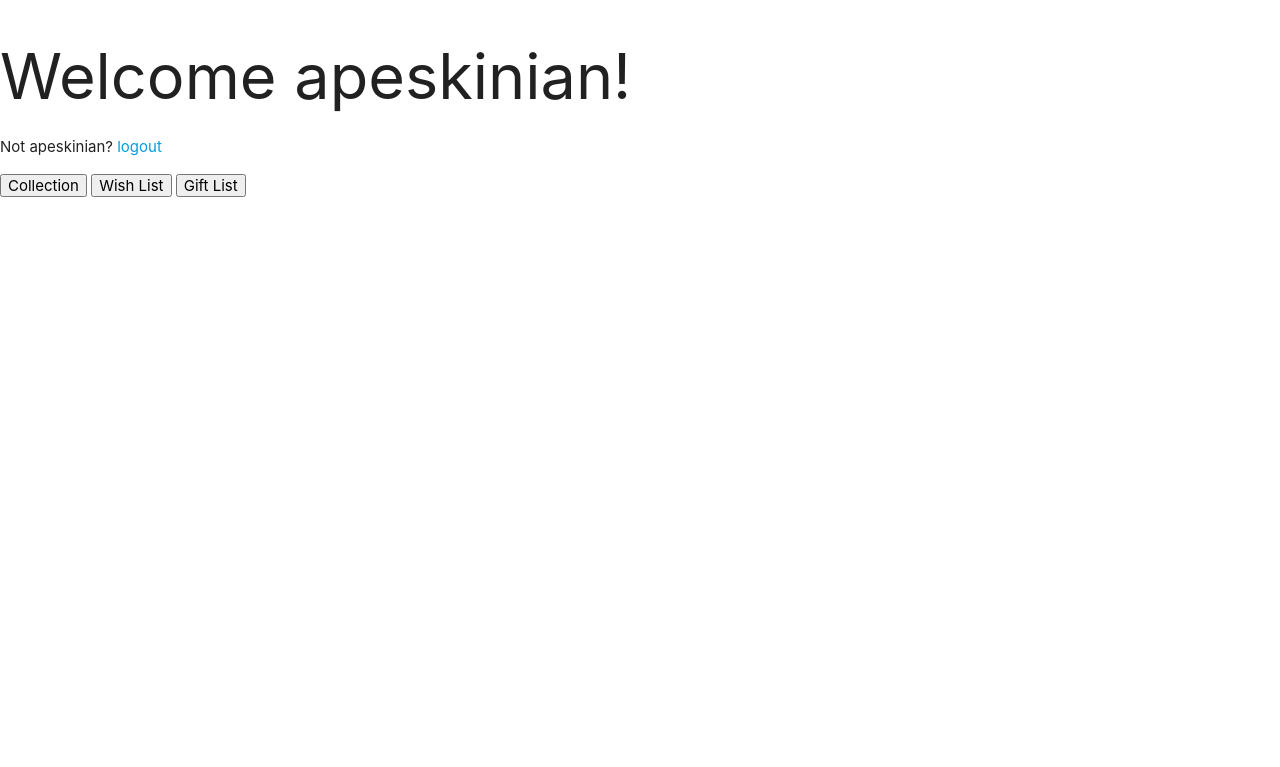
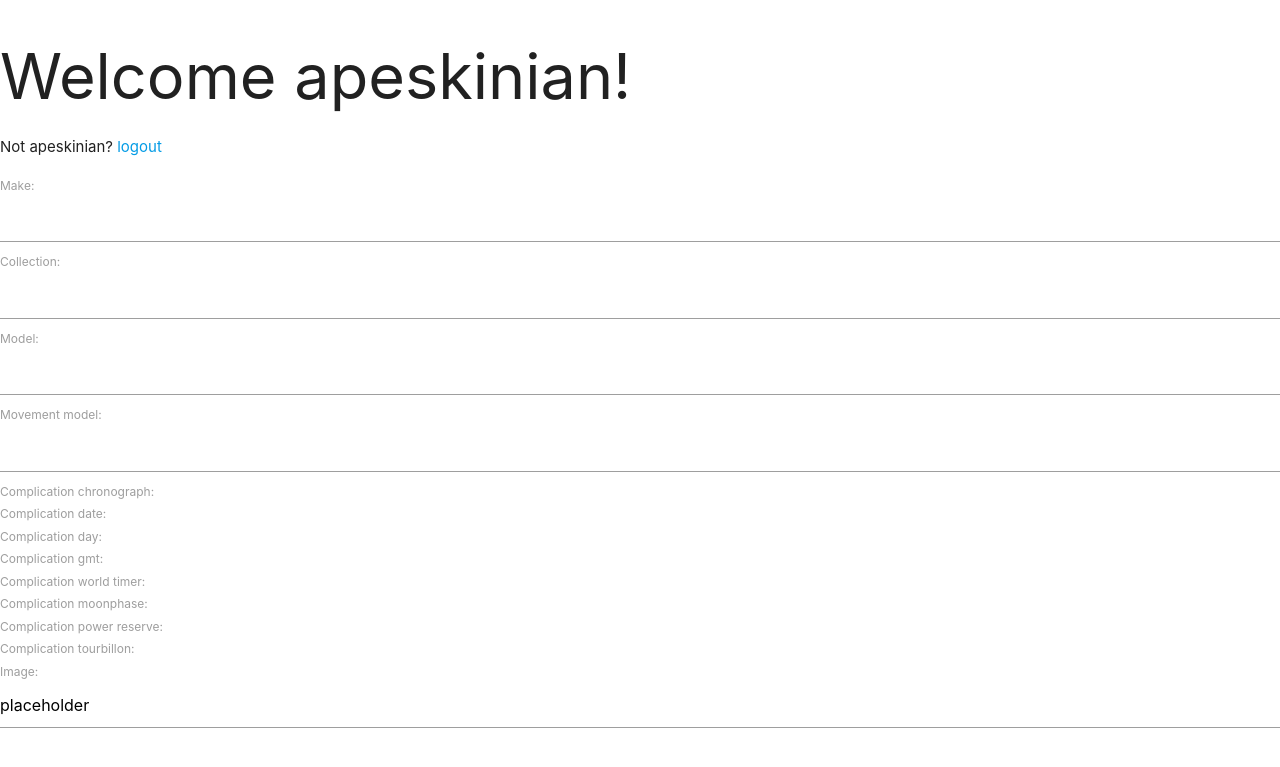
Before and after one commit to apeskinian/p4_watch-o-tron, a Django app: page /add_edit in a window 1280 px wide. Shown: the top 767 px of the page. Run offline with Django 5.2, Linux system fonts and the light colour scheme; a user stored in the database is signed in; data comes from the database, SQL or seed files in the repository; some libraries are stand-ins or nearby versions.

Commit message:
Create form for watch addition

```diff
--- /dev/null
+++ b/watches/forms.py
@@ -0,0 +1,21 @@
+from django import forms
+from .models import Watch, WatchList, WatchMovement
+
+class WatchForm(forms.ModelForm):
+    class Meta:
+        model = Watch
+        fields = (
+            'make',
+            'collection',
+            'model',
+            'movement_model',
+            'complication_chronograph',
+            'complication_date',
+            'complication_day',
+            'complication_gmt',
+            'complication_world_timer',
+            'complication_moonphase',
+            'complication_power_reserve',
+            'complication_tourbillon',
+            'image',
+        )
--- /dev/null
+++ b/watches/templates/watches/add_edit.html
@@ -0,0 +1,11 @@
+{% extends 'base.html' %}
+{% load static %}
+
+{% block content %}
+    <h1>Welcome {{ user.username }}!</h1>
+    <p>Not {{ user.username }}? <a href="{{ logout_url }}">logout</a></p>
+    <div>
+        {{ watch_form }}
+        {% csrf_token %}
+    </div>
+{% endblock %}
--- a/watches/templates/watches/home.html
+++ b/watches/templates/watches/home.html
@@ -8,6 +8,8 @@
         {% for thing in lists %}
             <a href="{% url 'watch_list' thing %}"><button class="switch_list">{{ thing }}</button></a>
         {% endfor %}
+
+        <a href="{% url 'add_edit' %}"><button>Add a Watch</button></a>
 
         {% for watch in watches %}
         <div class="row">
--- a/watches/urls.py
+++ b/watches/urls.py
@@ -4,5 +4,6 @@ from . import views
 # working code
 urlpatterns = [
     path('', views.home, name='home'),
+    path('add_edit', views.add_edit, name='add_edit'),
     path('<str:list_name>', views.home, name='watch_list')
 ]
--- a/watches/views.py
+++ b/watches/views.py
@@ -1,5 +1,6 @@
 from django.shortcuts import render, get_object_or_404
 from .models import Watch, WatchList
+from .forms import WatchForm
 
 
 def home(request, list_name='Collection'):
@@ -18,3 +19,12 @@ def home(request, list_name='Collection'):
         return render(request, 'watches/home.html', context)
     else:
         return render(request, 'account/login.html')
+
+def add_edit(request):
+    if request.user.is_authenticated:
+        context = {
+            "watch_form": WatchForm()
+        }
+        return render(request, 'watches/add_edit.html', context)
+    else:
+        return render(request, 'account/login.html')
```
